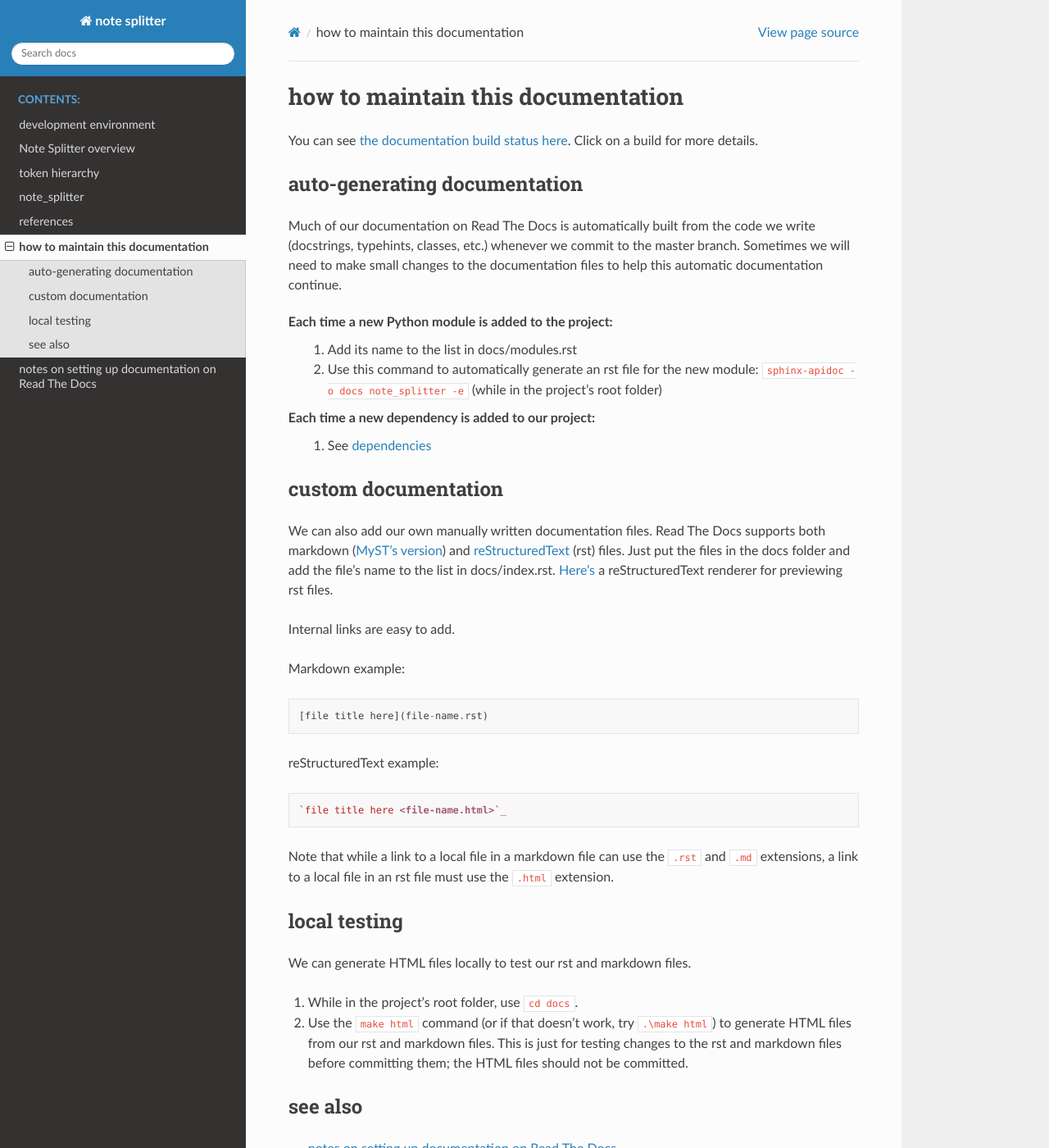
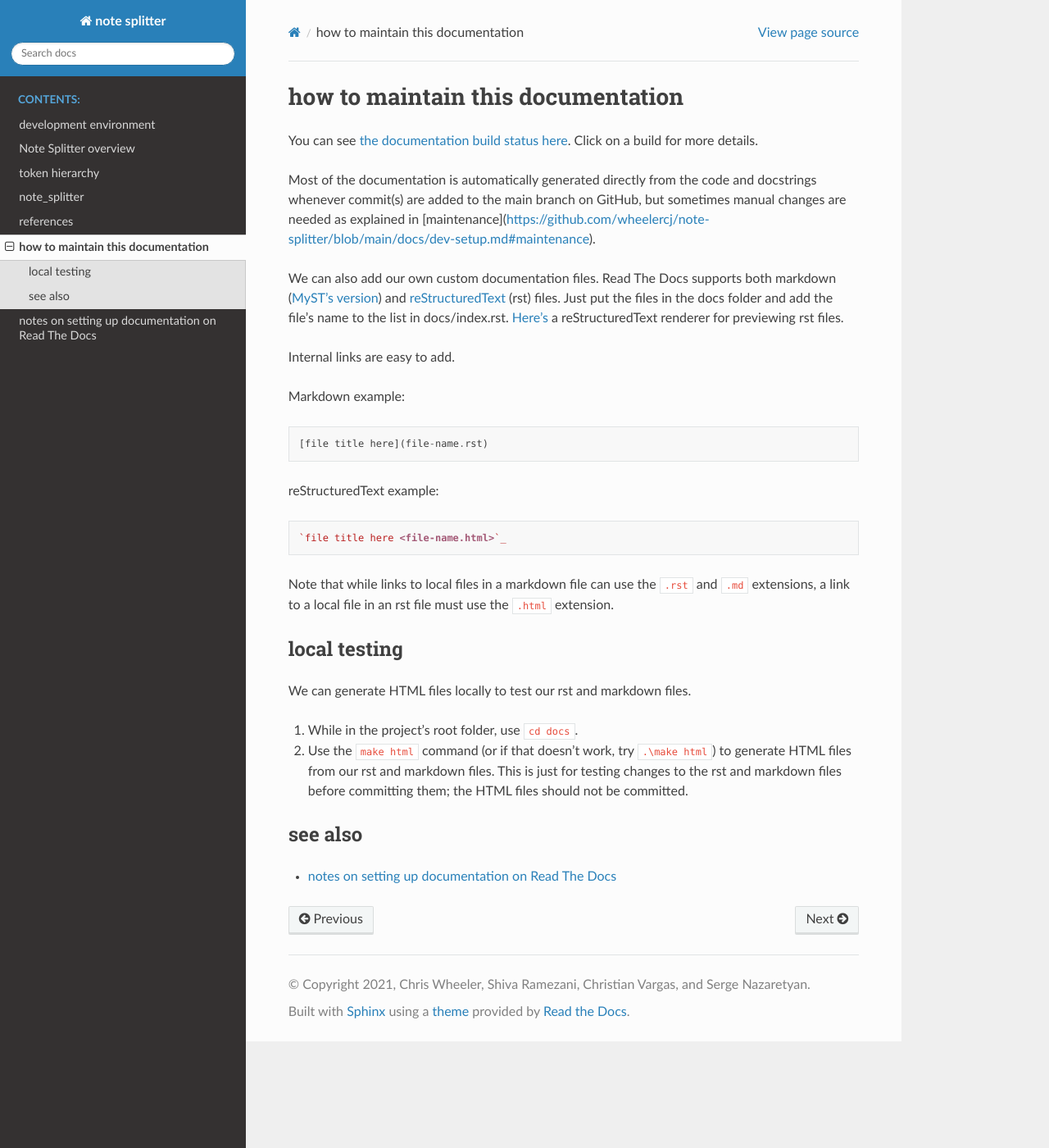
Before and after one commit to wheelercj/note-splitter, a Sphinx documentation site: the page built from docs/how-to-doc.rst, in a window 1280 px wide and 1400 px high. Shown: the whole window at 82% size. Built offline with Sphinx 7.4.7 and the Read the Docs theme 2.0.0, drawn with Linux system fonts in a browser that asks for light colours.

Commit message:
Improve the documentation documentation

```diff
--- a/docs/how-to-doc.rst
+++ b/docs/how-to-doc.rst
@@ -4,20 +4,9 @@ how to maintain this documentation
 
 You can see `the documentation build status here <https://readthedocs.org/projects/note-splitter/builds/>`_. Click on a build for more details.
 
-auto-generating documentation
------------------------------
-Much of our documentation on Read The Docs is automatically built from the code we write (docstrings, typehints, classes, etc.) whenever we commit to the master branch. Sometimes we will need to make small changes to the documentation files to help this automatic documentation continue.
+Most of the documentation is automatically generated directly from the code and docstrings whenever commit(s) are added to the main branch on GitHub, but sometimes manual changes are needed as explained in [maintenance](https://github.com/wheelercj/note-splitter/blob/main/docs/dev-setup.md#maintenance).
 
-Each time a new Python module is added to the project:
- 1. Add its name to the list in docs/modules.rst
- 2. Use this command to automatically generate an rst file for the new module: ``sphinx-apidoc -o docs note_splitter -e`` (while in the project's root folder)
-
-Each time a new dependency is added to our project:
- 1. See `dependencies <https://note-splitter.readthedocs.io/en/latest/dev-setup.html#dependencies>`_
-
-custom documentation
---------------------
-We can also add our own manually written documentation files. Read The Docs supports both markdown (`MyST's version <https://myst-parser.readthedocs.io/en/latest/>`_) and `reStructuredText <https://www.sphinx-doc.org/en/master/usage/restructuredtext/basics.html>`_ (rst) files. Just put the files in the docs folder and add the file's name to the list in docs/index.rst. `Here's <http://rst.ninjs.org/#>`_ a reStructuredText renderer for previewing rst files.
+We can also add our own custom documentation files. Read The Docs supports both markdown (`MyST's version <https://myst-parser.readthedocs.io/en/latest/>`_) and `reStructuredText <https://www.sphinx-doc.org/en/master/usage/restructuredtext/basics.html>`_ (rst) files. Just put the files in the docs folder and add the file's name to the list in docs/index.rst. `Here's <http://rst.ninjs.org/#>`_ a reStructuredText renderer for previewing rst files.
 
 | Internal links are easy to add.
 
@@ -33,7 +22,7 @@ reStructuredText example:
 
   `file title here <file-name.html>`_
 
-Note that while a link to a local file in a markdown file can use the ``.rst`` and ``.md`` extensions, a link to a local file in an rst file must use the ``.html`` extension.
+Note that while links to local files in a markdown file can use the ``.rst`` and ``.md`` extensions, a link to a local file in an rst file must use the ``.html`` extension.
 
 local testing
 -------------
```
Also changed, not shown: docs/dev-setup.md (+3 -0 lines).
